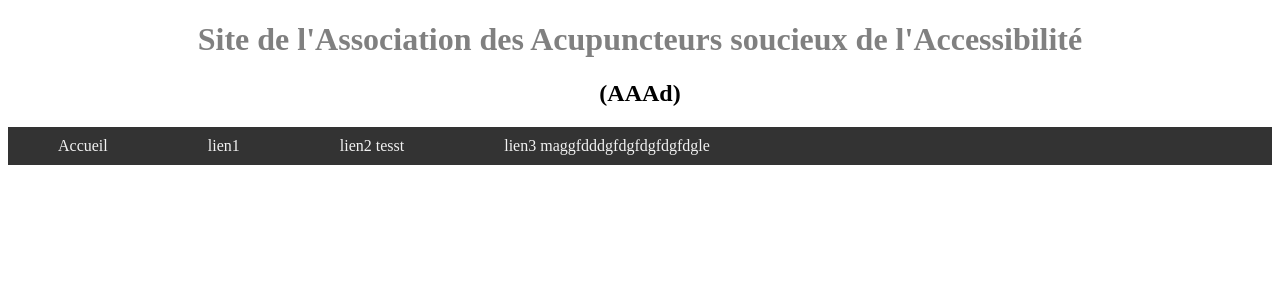
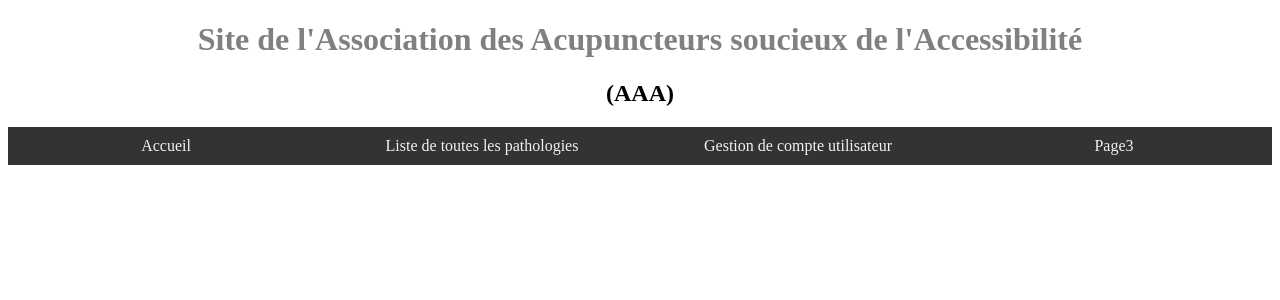
Before and after one commit to tom-test1/TLI, a PHP site: page /page3.html in a window 1280 px wide. Shown: the top 300 px of the page. Run offline with PHP 8.4, Linux system fonts and the light colour scheme.

Commit message:
Modif page3+pb css display

```diff
--- a/indexcss.css
+++ b/indexcss.css
@@ -18,8 +18,8 @@ p {
 
 /* Style des liens de la barre de navigation */
 .menuDuHaut a {
-  float: left;
-  display: block;
+  /*float: left;
+  display: block;*/
   color: #f2f2f2;
   text-align: center;
   padding: 10px 50px;    /*espacement (haut+bas puis droite+gauche*/
@@ -28,6 +28,8 @@ p {
 
 /* Style de la barre de navigation */
 .menuDuHaut {
+  display: grid;
+  grid-template-columns: repeat(4,1fr);
   overflow: hidden; /*avoir la barre du menu jusqu'au bout*/
   background-color: #333; /*gris-noir*/
   width: 100%;
--- a/page3.html
+++ b/page3.html
@@ -14,21 +14,26 @@
 
 <h1>Site de l'Association des Acupuncteurs soucieux de l'Accessibilité</h1>
 
-<h2>(AAAd)</h2>
+<h2>(AAA)</h2>
 
 <div class="menuDuHaut">
 
-    <a href=./index.html>Accueil</a>
+  <a href=./index.html>Accueil</a>
 
-    <a href=./page1.html>lien1</a>
+  <a href=./page1.html>Liste de toutes les pathologies</a>
 
-    <a href=./page2.html>lien2 tesst</a>
+  <a href=./page2.html>Gestion de compte utilisateur</a>
 
-    <a href=./page3.html>lien3 maggfdddgfdgfdgfdgfdgle</a>
+  <a href=./page3.html>Page3</a>
 
 </div>
 
 
+<?php
+// NOTE: Smarty has a capital 'S'
+require_once('Smarty.class.php');
+$smarty = new Smarty();
+?>
 
 
 </body>
```
